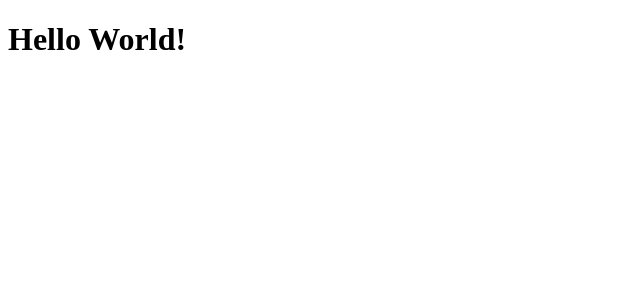
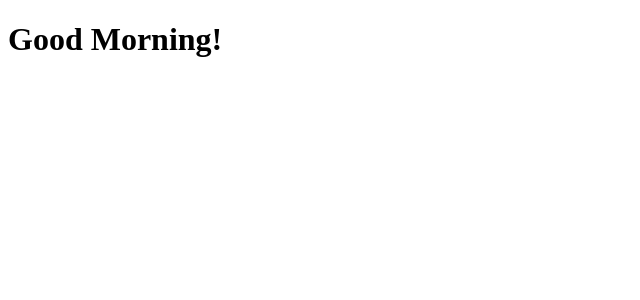
Before and after one commit to aaron-lam/us-army-quiz-app-frontend, a React (Create React App) app: page / in a window 1280 px wide. Shown: the top 300 px of the page, without its empty margins (0-640 px from the left). Built offline with nearby package versions, Linux system fonts and the light colour scheme.

Commit message:
fix: updated heading

```diff
--- a/src/App.jsx
+++ b/src/App.jsx
@@ -3,7 +3,7 @@ import React from 'react';
 function App() {
   return (
     <div className="App">
-      <h1>Hello World!</h1>
+      <h1>Good Morning!</h1>
     </div>
   );
 }
```
Also changed, not shown: 1 other file (tests, documents, lock files or other folders).
